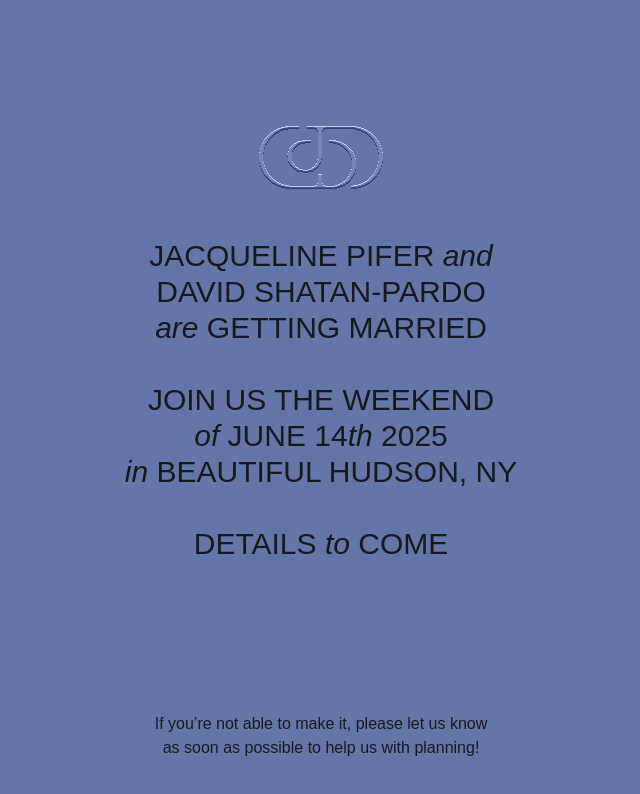
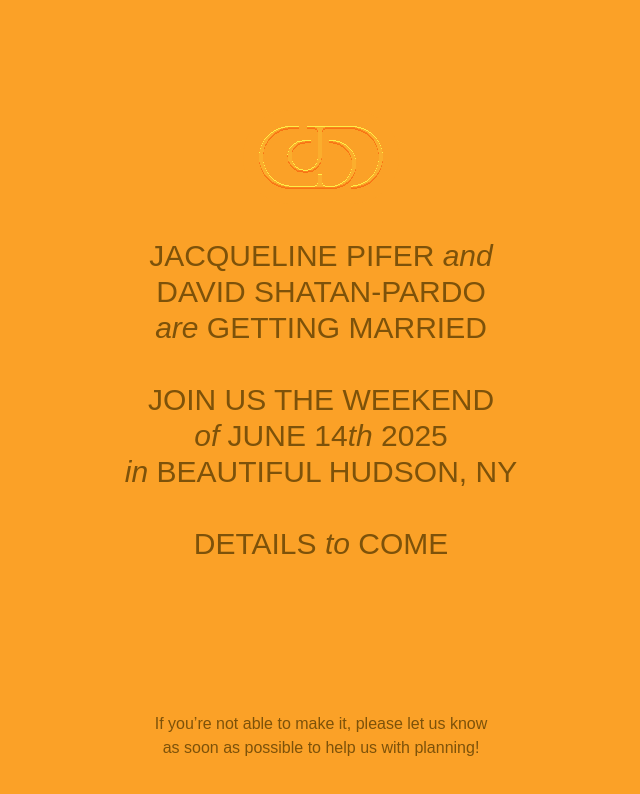
Before and after one commit to ohsnapitscolin/davidandjac, a Next.js app: page / in a window 1280 px wide. Shown: the top 794 px of the page, without its empty margins (319-959 px from the left). Built offline with nearby package versions, Linux system fonts and the light colour scheme; a web font is replaced by a local one.

Commit message:
no default color

```diff
--- a/components/Home.jsx
+++ b/components/Home.jsx
@@ -3,9 +3,10 @@ import { useEffect, useState } from "react";
 import { COLOR_MAP, getNextColor } from "@/constants";
 
 export default function Home() {
-  const [color, setColor] = useState("tan");
+  const [color, setColor] = useState();
 
   useEffect(() => {
+    if (!color) return;
     const { bg } = COLOR_MAP[color];
     document.body.classList.add(bg);
 
@@ -17,6 +18,8 @@ export default function Home() {
   useEffect(() => {
     setColor(getNextColor());
   }, []);
+
+  if (!color) return;
 
   const alpinaClasses = `font-alpina-italic italic lowercase`;
   const { text, bg } = COLOR_MAP[color];
```
